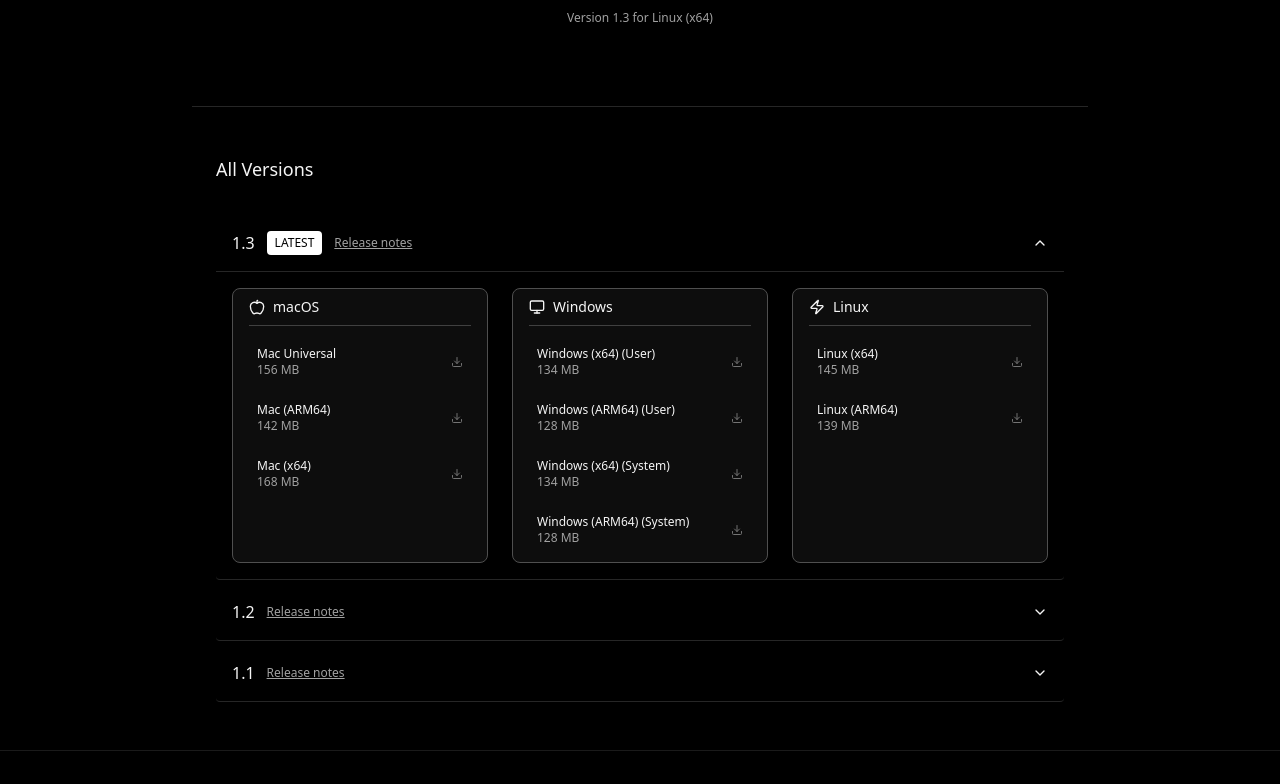
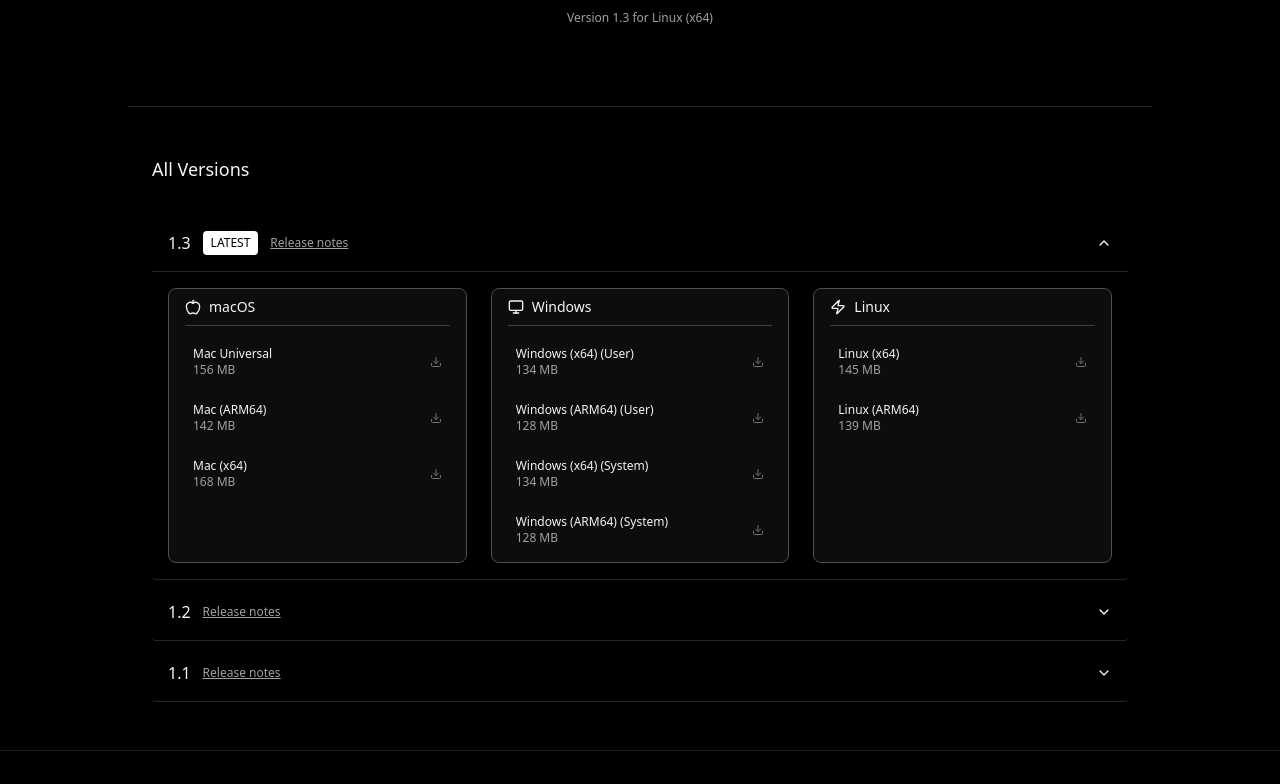
Before and after one commit to Sarina-R/AVIS-landing-page, a Next.js app: page /download in a window 1280 px wide. Shown: the part 416-1200 px from the top of the page. Built offline with nearby package versions, Linux system fonts and the light colour scheme.

Commit message:
style: max-w-5xl

```diff
--- a/app/download/page.tsx
+++ b/app/download/page.tsx
@@ -226,7 +226,7 @@ const CursorDownloadPage: React.FC = () => {
       </motion.div>
 
       <motion.div
-        className='max-w-4xl mx-auto px-6 py-12 border-t border-neutral-800'
+        className='max-w-5xl mx-auto px-6 py-12 border-t border-neutral-800'
         initial={{ opacity: 0 }}
         animate={{ opacity: 1 }}
         transition={{ delay: 0.2, duration: 0.5 }}
```
